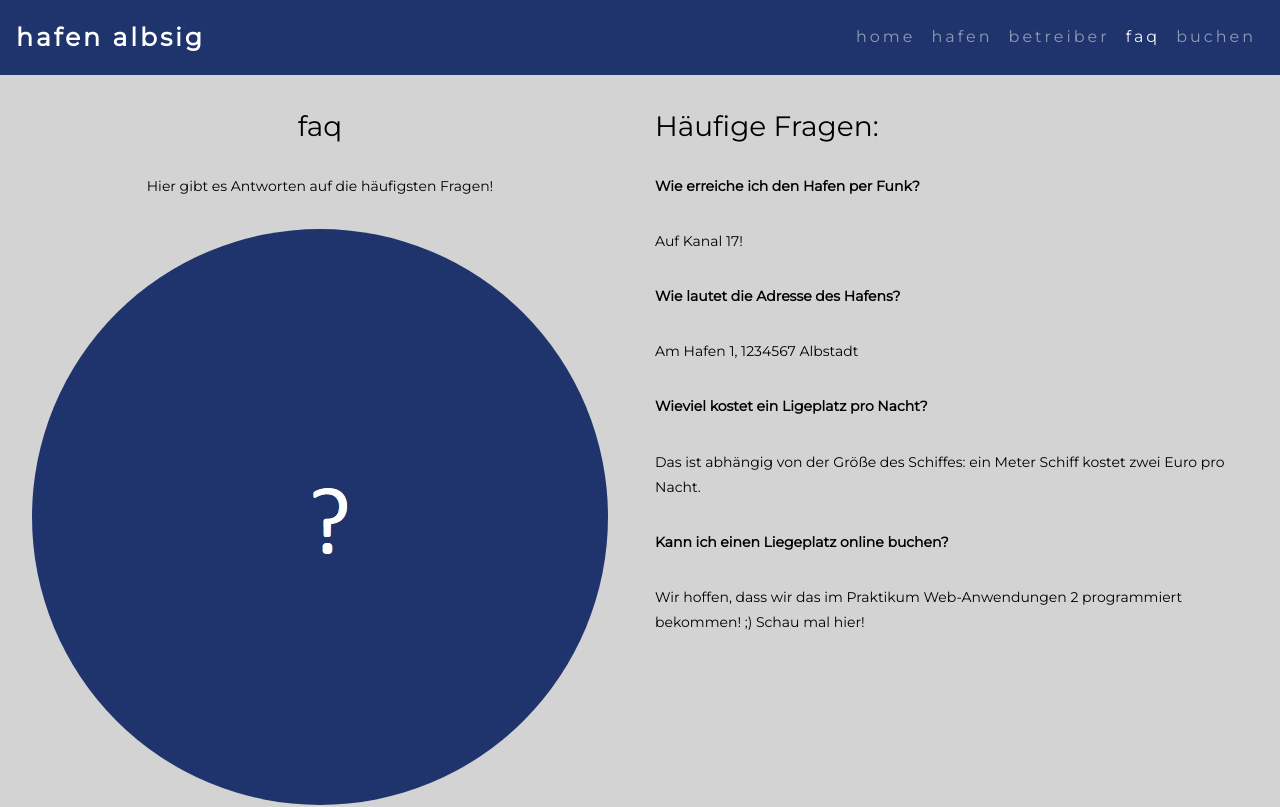
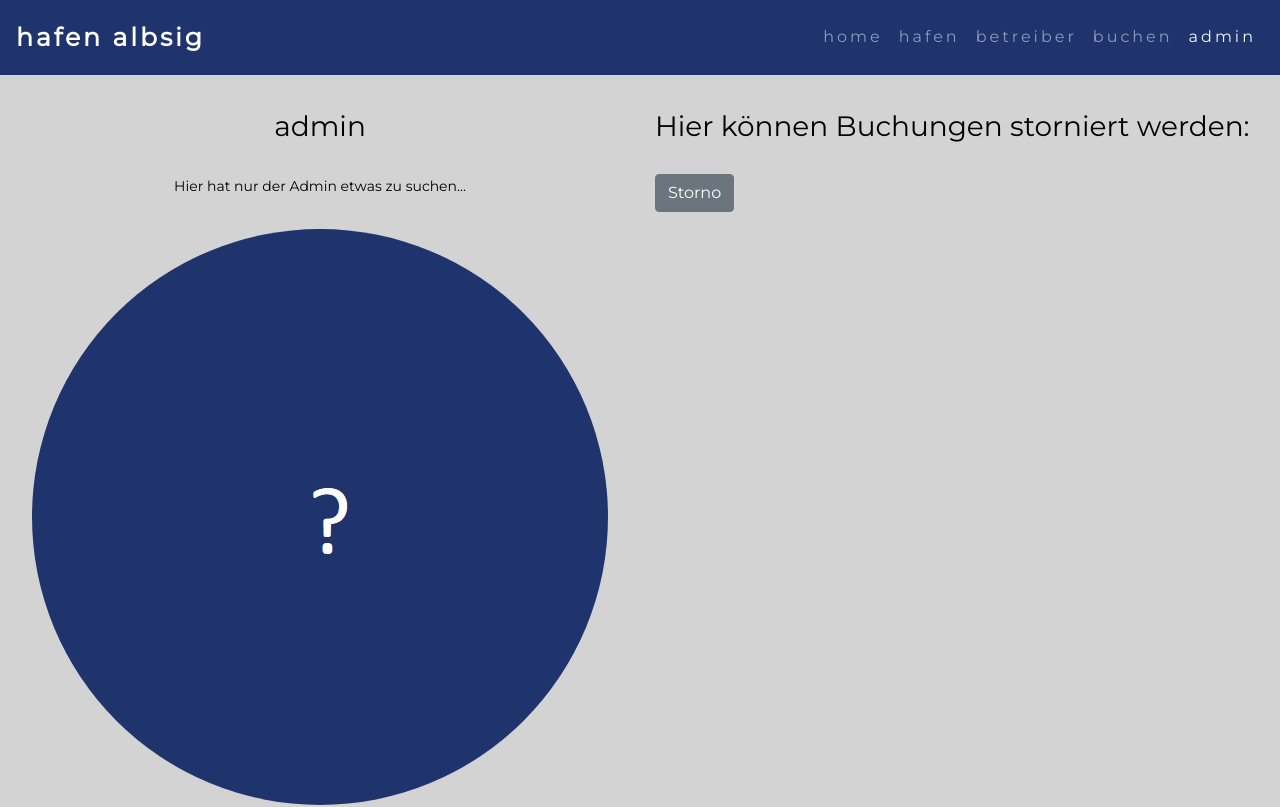
Before and after one commit to blakars/Booking-Website, a website: page admin.html in a window 1280 px wide. Shown: the top 807 px of the page. Drawn offline with nearby package versions, Linux system fonts and the light colour scheme.

Commit message:
update admin-Bereich

```diff
--- a/faq.html
+++ b/admin.html
@@ -41,10 +41,10 @@
                         <a class="nav-link" href="betreiber.html">betreiber</a>
                     </li>
                     <li class="nav-item">
-                        <a class="nav-link active-page" href="faq.html">faq</a>
+                        <a class="nav-link" href="buchen.html">buchen</a>
                     </li>
                     <li class="nav-item">
-                        <a class="nav-link" href="buchen.html">buchen</a>
+                        <a class="nav-link active-page" href="admin.html">admin</a>
                     </li>
                </ul>
            </div>
@@ -54,21 +54,14 @@
                 <div class="row">
                     <section class="col-md">
                         <p class="margin"></p>
-                        <h3 class="margin">faq</h3>
-                        <p class="margin">Hier gibt es Antworten auf die häufigsten Fragen!</p>
+                        <h3 class="margin">admin</h3>
+                        <p class="margin">Hier hat nur der Admin etwas zu suchen...</p>
                         <img src="lib/faq2.jpg" class="img-fluid rounded-circle" alt="faq2">
                     </section>
                     <section class="col-md">
                         <p class="margin"></p>
-                        <h3 class="margin align-left">Häufige Fragen:</h3>
-                        <p class="margin inhalt"><b>Wie erreiche ich den Hafen per Funk?</b></p>
-                        <p class="margin inhalt">Auf Kanal 17!</p>
-                        <p class="margin inhalt"><b>Wie lautet die Adresse des Hafens?</b></p>
-                        <p class="margin inhalt">Am Hafen 1, 1234567 Albstadt</p>
-                        <p class="margin inhalt"><b>Wieviel kostet ein Ligeplatz pro Nacht?</b></p>
-                        <p class="margin inhalt">Das ist abhängig von der Größe des Schiffes: ein Meter Schiff kostet zwei Euro pro Nacht.</p>
-                        <p class="margin inhalt"><b>Kann ich einen Liegeplatz online buchen?</b></p>
-                        <p class="margin inhalt">Wir hoffen, dass wir das im Praktikum Web-Anwendungen 2 programmiert bekommen! ;) Schau mal <a class="bg-2" href="buchen.html"> hier!</a></p>
+                        <h3 class="margin align-left">Hier können Buchungen storniert werden:</h3>
+                        <button type="submit" class="btn btn-secondary float-left">Storno</button>
                     </section>
                 </div>
             </section>
```
Also changed, not shown: betreiber.html (+2 -2 lines), buchen.html (+2 -2 lines), hafen.html (+2 -2 lines), index.html (+2 -2 lines).
